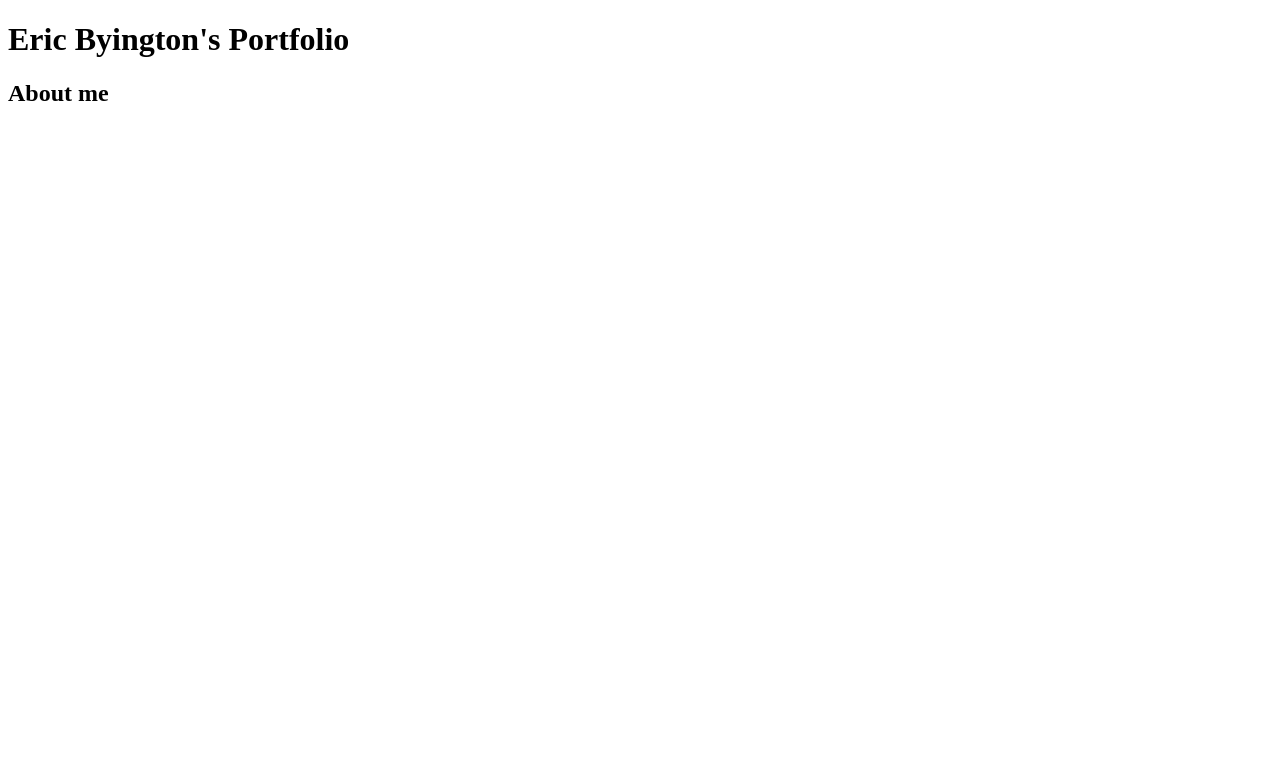
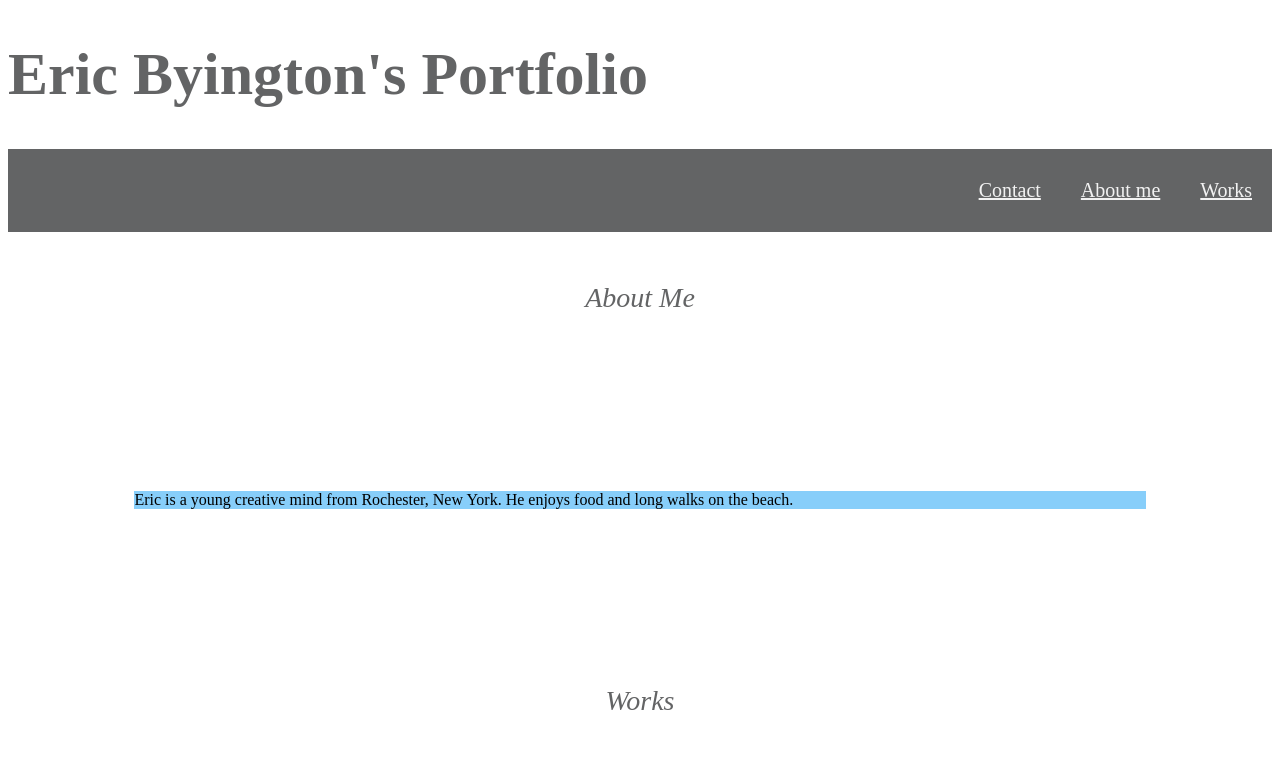
Before and after one commit to Ebyington/Portfolio, a plain HTML site: page index.html in a window 1280 px wide. Drawn offline with Linux system fonts and the light colour scheme; files that its build step writes are made by us from their sources.

Commit message:
added nav bar and styled it

```diff
--- a/assets/style.css
+++ b/assets/style.css
@@ -0,0 +1,39 @@
+.top {
+  display: block;
+  font-family: "Times New Roman", Times, serif;
+  font-size: 30px;
+  color: rgb(99, 100, 101);
+}
+.nav {
+  background-color: rgb(99, 100, 101);
+  display: flex;
+  justify-content: flex-end;
+  flex-wrap: wrap;
+}
+.nav a {
+  color: #f2f2f2;
+  text-align: center;
+  padding: 30px 20px;
+  text-decoration: bolder;
+  font-size: 20px;
+}
+.nav a:hover {
+  color: rgb(40, 221, 231);
+}
+.worksection,
+.about a{
+    display: block;
+    padding: 50px 20px;
+    text-align: center;
+    font-size: 28px;
+    color: rgb(99, 100, 101);
+    font-style: italic;
+}
+.about p{
+    display: flex;
+    flex-wrap: wrap;
+    background-color: lightskyblue;
+    margin: 10% 10%;
+    text-align: center;
+
+}
--- a/index.html
+++ b/index.html
@@ -3,18 +3,29 @@
   <head>
     <meta charset="UTF-8" />
     <meta name="viewport" content="width=device-width, initial-scale=1.0" />
-    <link rel="stylesheet" href="./assets/css/style.css" />
+    <link rel="stylesheet" href="/assets/style.css" />
     <title>Eric's Portfolio</title>
   </head>
 
   <body>
-    <header id="top">
+    <div class="top">
       <h1>Eric Byington's Portfolio</h1>
-    </header>
+      <!-- nav bar w links -->
+      <div class="nav">
+        <a href="#contact"> Contact </a>
+        <a href="#about">About me</a>
+        <a href="#work">Works</a>
+      </div>
+    </div>
     <main>
-      <section class="About me" id="about-section">
-        <h2>About me</h2>
-      </section>
+      <div class="about">
+        <a> About Me </a>
+        <p> Eric is a young creative mind from Rochester, New York. He enjoys food and long walks on the beach.</p>
+      </div>
+      <div class="worksection">
+        <a> Works</a>
+
+      </div>
     </main>
   </body>
 </html>
```
